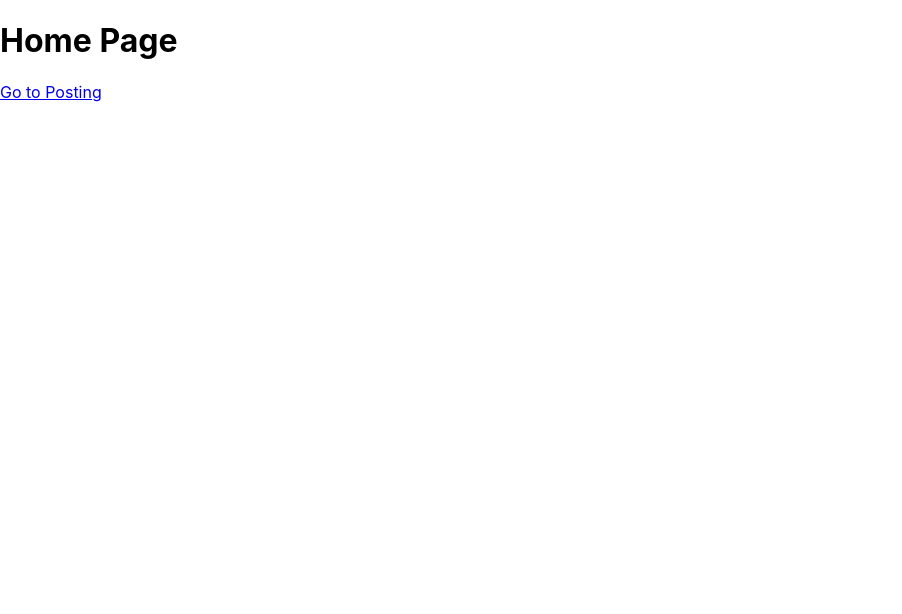
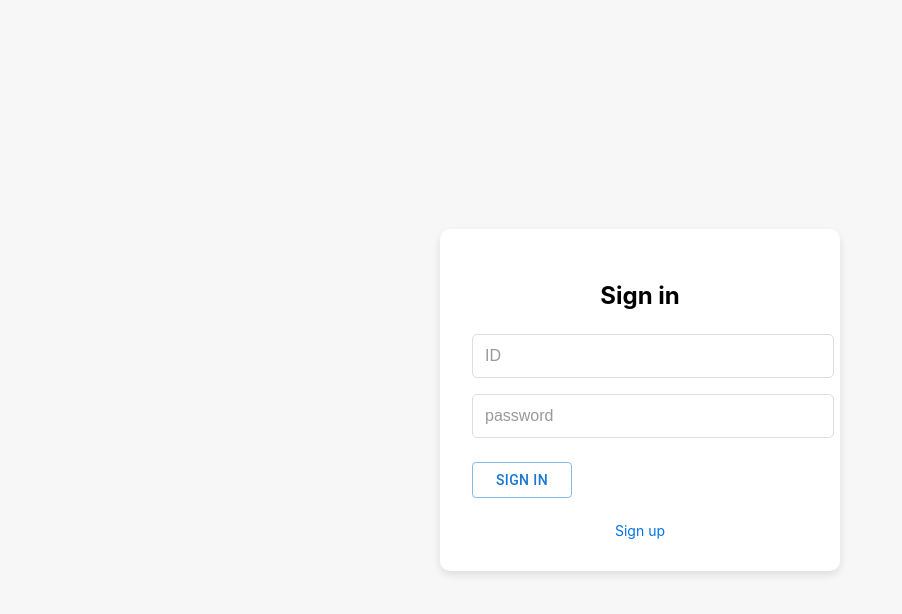
Before and after one commit to yhkim8046/myProject, a React (Create React App) app in the folder my-app/: page / in a window 1280 px wide. Shown: the top 614 px of the page, without its empty margins (0-902 px from the left). Built offline with nearby package versions, Linux system fonts and the light colour scheme.

Commit message:
Sign in page done

```diff
--- a/my-app/src/pages/Home.tsx
+++ b/my-app/src/pages/Home.tsx
@@ -1,11 +1,56 @@
-import React from 'react';
-import { Link } from 'react-router-dom';
+import { Link, useNavigate } from 'react-router-dom';
+import React, { useState } from 'react';
+import Button from '@mui/material/Button';
+import '../styles/Home.css';
 
-const Home: React.FC = () => {
+const Home = () => {
+    const [userName, setUsername] = useState('');
+    const [password, setPassword] = useState('');
+
+    const handleUsernameChange = (e: { target: { value: React.SetStateAction<string>; }; }) => {
+        setUsername(e.target.value);
+    };
+
+    const handlePasswordChange = (e: { target: { value: React.SetStateAction<string>; }; }) => {
+        setPassword(e.target.value);
+    };
+
+    const handleLoginClick = () => {
+        navigate('/Posting');
+
+        console.log('Username:', userName);
+        console.log('Password:', password);
+    };
+
+    const navigate = useNavigate();
+
     return (
-        <div>
-            <h1>Home Page</h1>
-            <Link to="/posting">Go to Posting</Link>
+        <div className="login-page">
+            <div className="login-container">
+                <h2 className="login-title">Sign in</h2>
+                <div className="login-input-container">
+                    <input
+                        type="text"
+                        placeholder="ID"
+                        value={userName}
+                        onChange={handleUsernameChange}
+                        className="login-input"
+                    />
+                    <input
+                        type="password"
+                        placeholder="password"
+                        value={password}
+                        onChange={handlePasswordChange}
+                        className="login-input"
+                    />
+                </div>
+                <div className="login-options">
+                    <Button variant="outlined" className="login-btn" onClick={handleLoginClick}>Sign in</Button>
+                </div>
+                <div className="login-links">
+                    <Link to="/signup">Sign up</Link>
+                </div>
+            </div>
         </div>
     );
 }
--- /dev/null
+++ b/my-app/src/styles/Home.css
@@ -0,0 +1,73 @@
+.login-page {
+    display: flex;
+    justify-content: center;
+    align-items: center;
+    min-height: 100vh;
+    background-color: #f7f7f7;
+}
+
+.login-container {
+    width: 100%;
+    max-width: 25rem;
+    padding: 2rem;
+    justify-self: center;
+    background-color: #fff;
+    border-radius: 10px;
+    box-shadow: 0 4px 8px rgba(0, 0, 0, 0.1);
+    box-sizing: border-box;
+}
+
+.login-title {
+    text-align: center;
+    font-size: 1.5rem;
+    font-weight: bold;
+    margin-bottom: 1.5rem;
+}
+
+.login-input-container {
+    display: flex;
+    flex-direction: column;
+    gap: 1rem;
+    margin-bottom: 1.5rem;
+}
+
+.login-input {
+    width: 100%;
+    padding: 0.75rem;
+    border: 1px solid #ddd;
+    border-radius: 5px;
+    font-size: 1rem;
+    outline: none;
+}
+
+.login-input::placeholder {
+    color: #999;
+}
+
+.login-options {
+    display: flex;
+    justify-content: space-between;
+    align-items: center;
+    margin-bottom: 1.5rem;
+}
+
+.login-btn {
+    width: 100px;
+}
+
+.login-links {
+    display: flex;
+    justify-content: center;
+    gap: 0.5rem;
+    font-size: 0.875rem;
+    color: #0073e6;
+}
+
+.login-links a {
+    color: inherit;
+    text-decoration: none;
+}
+
+.login-links span {
+    color: #ccc;
+}
```
